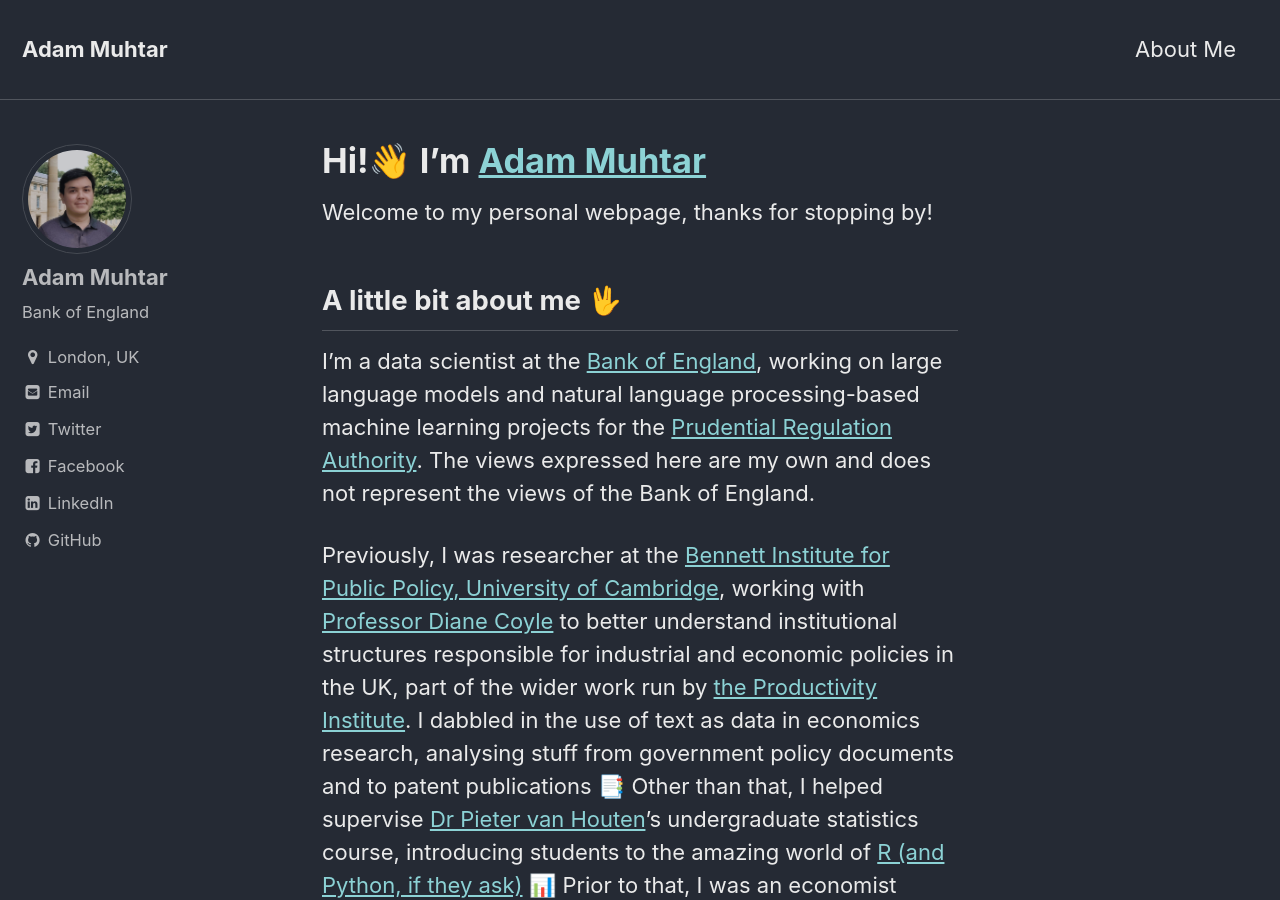
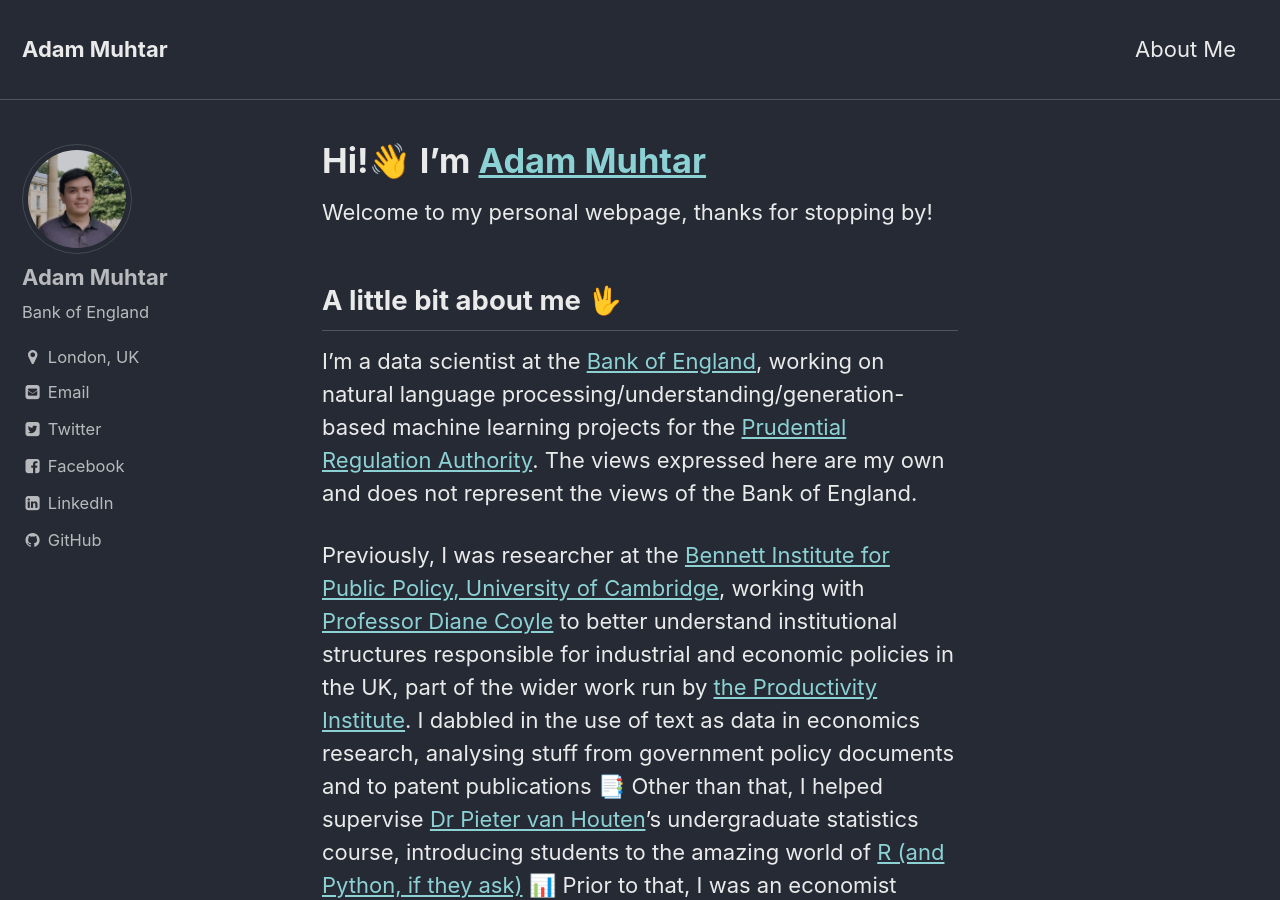
Before and after one commit to adammuhtar/adammuhtar.github.io, a Jekyll site: the page built from index.md, in a window 1280 px wide and 900 px high. Built offline with Jekyll 4.4.1, drawn with Linux system fonts in a browser that asks for light colours; some of the changed text lies outside the part shown.

```diff
--- a/index.md
+++ b/index.md
@@ -9,7 +9,7 @@
 
 ## A little bit about me 🖖
 
-I'm a data scientist at the [Bank of England](https://www.bankofengland.co.uk/), working on large language models and natural language processing-based machine learning projects for the [Prudential Regulation Authority](https://www.bankofengland.co.uk/prudential-regulation). The views expressed here are my own and does not represent the views of the Bank of England.
+I'm a data scientist at the [Bank of England](https://www.bankofengland.co.uk/), working on natural language processing/understanding/generation-based machine learning projects for the [Prudential Regulation Authority](https://www.bankofengland.co.uk/prudential-regulation). The views expressed here are my own and does not represent the views of the Bank of England.
 
 Previously, I was researcher at the [Bennett Institute for Public Policy, University of Cambridge](https://www.bennettinstitute.cam.ac.uk/), working with [Professor Diane Coyle](https://www.bennettinstitute.cam.ac.uk/about-us/team/diane-coyle/) to better understand institutional structures responsible for industrial and economic policies in the UK, part of the wider work run by [the Productivity Institute](https://www.productivity.ac.uk/). I dabbled in the use of text as data in economics research, analysing stuff from government policy documents and to patent publications 📑 Other than that, I helped supervise [Dr Pieter van Houten](https://www.polis.cam.ac.uk/Staff_and_Students/dr-pieter-van-houten)'s undergraduate statistics course, introducing students to the amazing world of [R (and Python, if they ask)](https://www.business-science.io/assets/2021-02-18-R-is-for-research/Join_Forces_meme.png) 📊 Prior to that, I was an economist within Malaysia's policymaking circles, meandering in all sorts of economics-related fields from trade policy to public finance management.
 
```
Also changed, not shown: other parts of index.md (+4 -0 lines).
